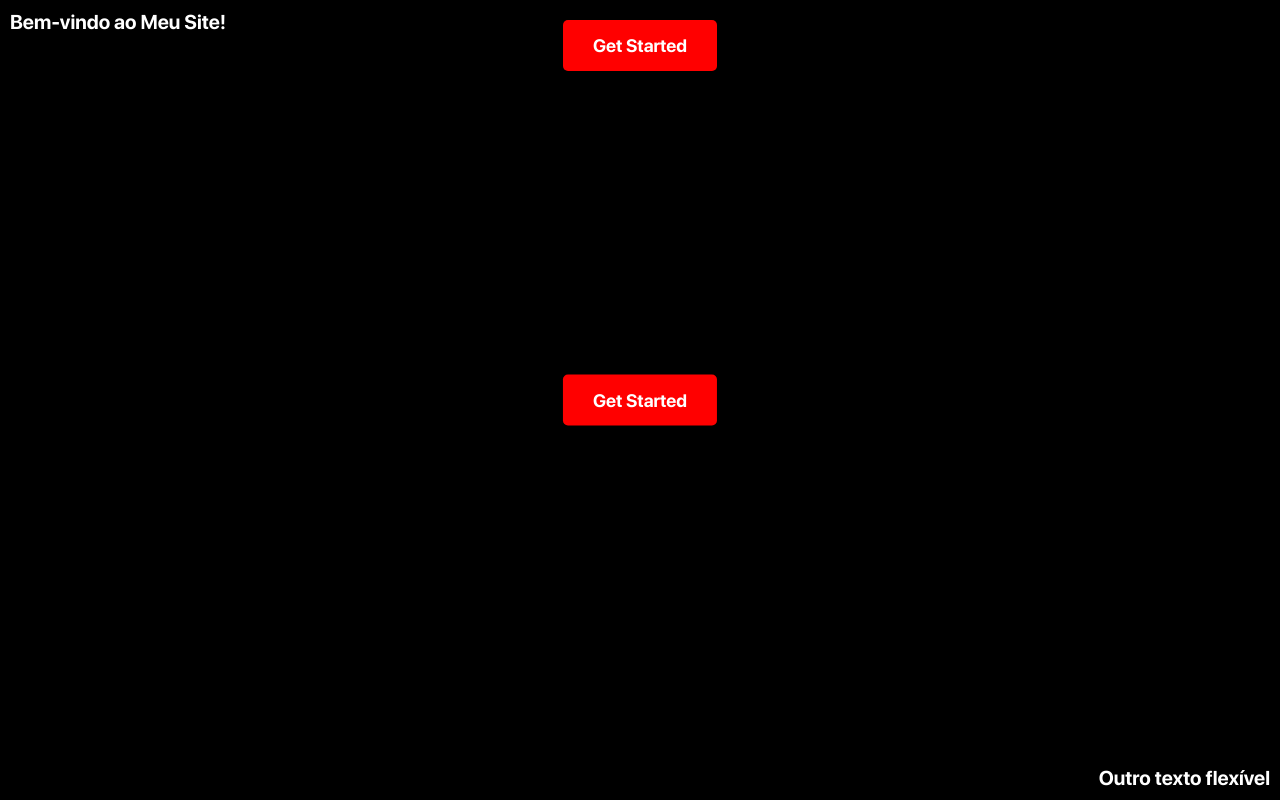
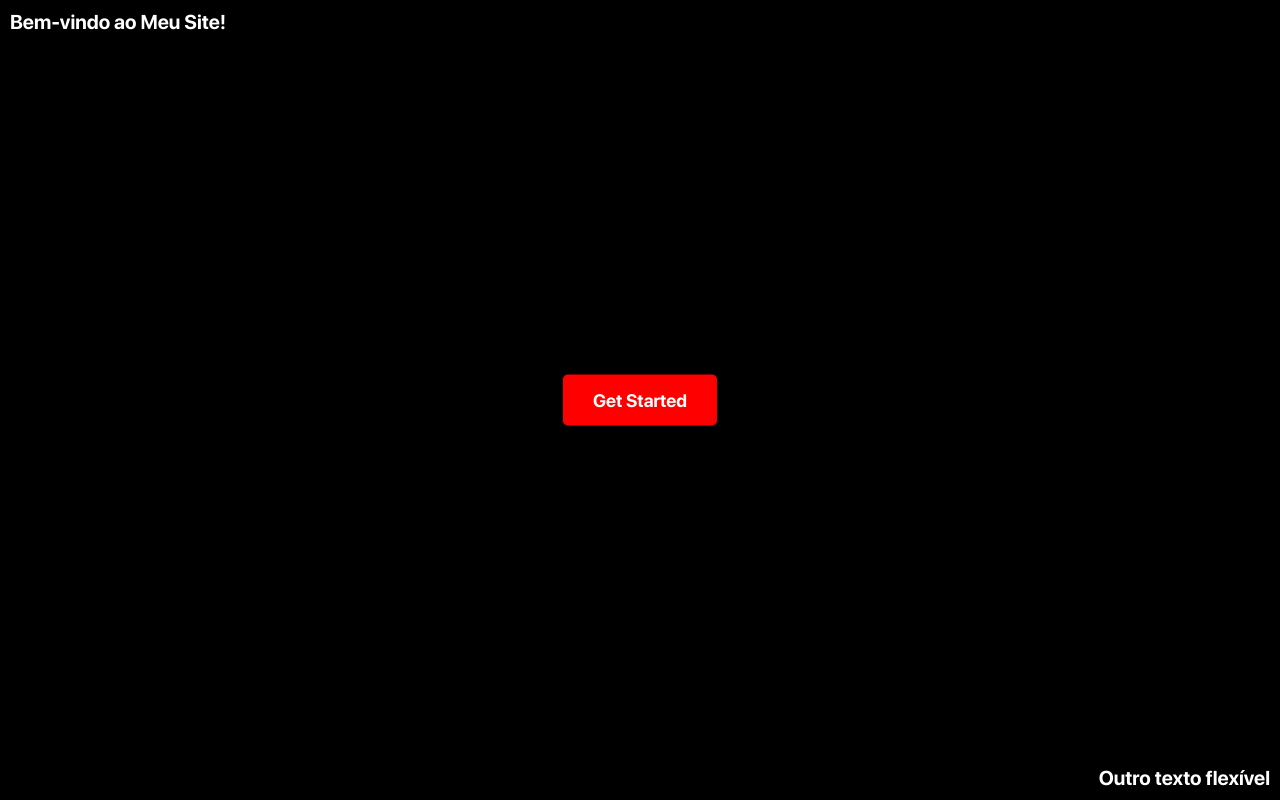
Before and after one commit to saintwq/saint-tweaks, a plain HTML site: page index.html in a window 1280 px wide. Drawn offline with Linux system fonts and the light colour scheme.

Commit message:
Update index.html

```diff
--- a/index.html
+++ b/index.html
@@ -175,9 +175,7 @@
         Bem-vindo ao Meu Site!
     </div>
 
-    <div id="buttonContainer">
-        <button>Get Started</button>
-    </div>
+
 
     <div id="additionalText" class="customText">
         Outro texto flexível
```
